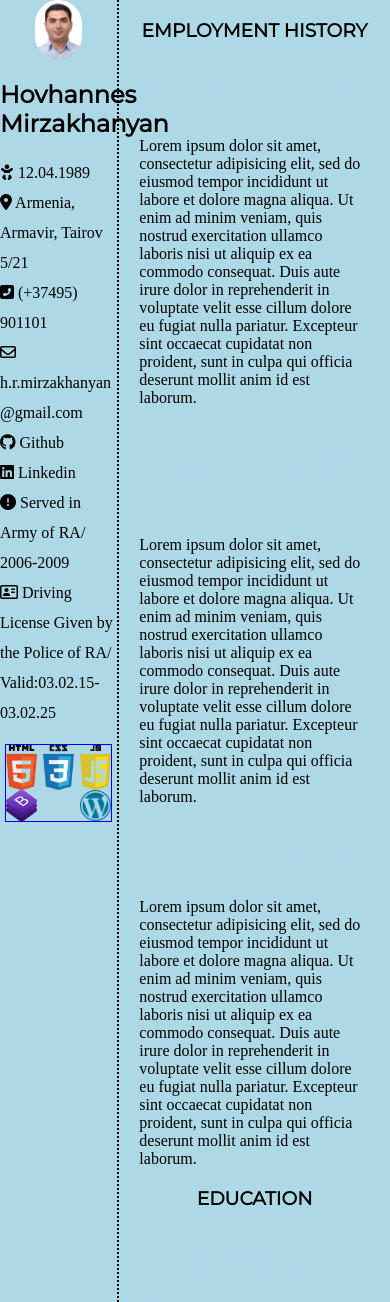
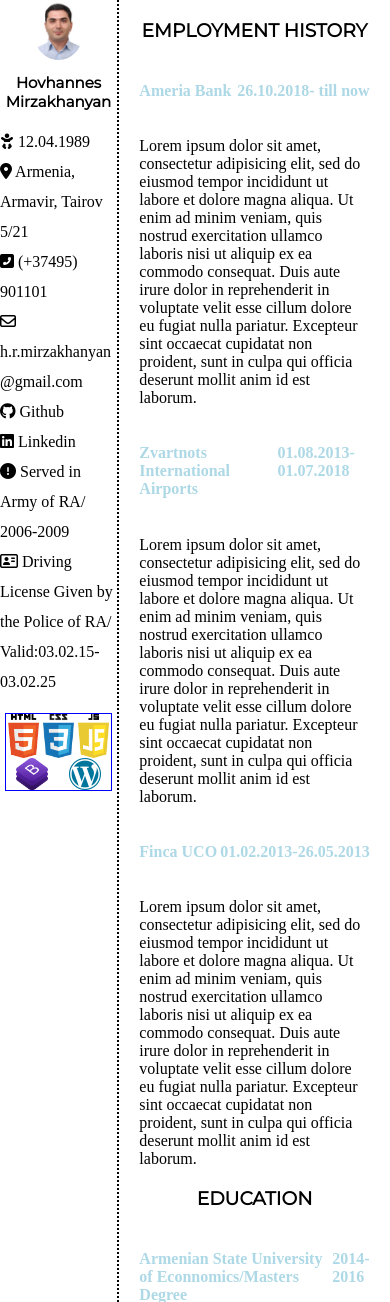
Before and after one commit to HovhannesMirzakhanyan/HovhannesMirzakhanyan.github.io, a PHP site: page / in a window 390 px wide. Shown: the top 1302 px of the page. Run offline with PHP 8.4, Linux system fonts and the light colour scheme; some libraries are stand-ins or nearby versions.

Commit message:
Update style.css

```diff
--- a/style.css
+++ b/style.css
@@ -50,7 +50,11 @@
 .skils img{
   width: 30%;
   height: auto;
+  display: block;
+  margin-left: auto;
+  margin-right: auto;
 }
+
 
 .section2{
   width: 70%;
@@ -81,7 +85,10 @@
 }
 @media only screen and (max-width:600px){
   body{
-    background-color: lightblue;
+    background-color: white;
+  }
+  h2{
+    font-size:15px;
   }
   li{
     margin-left: -40px;
```
